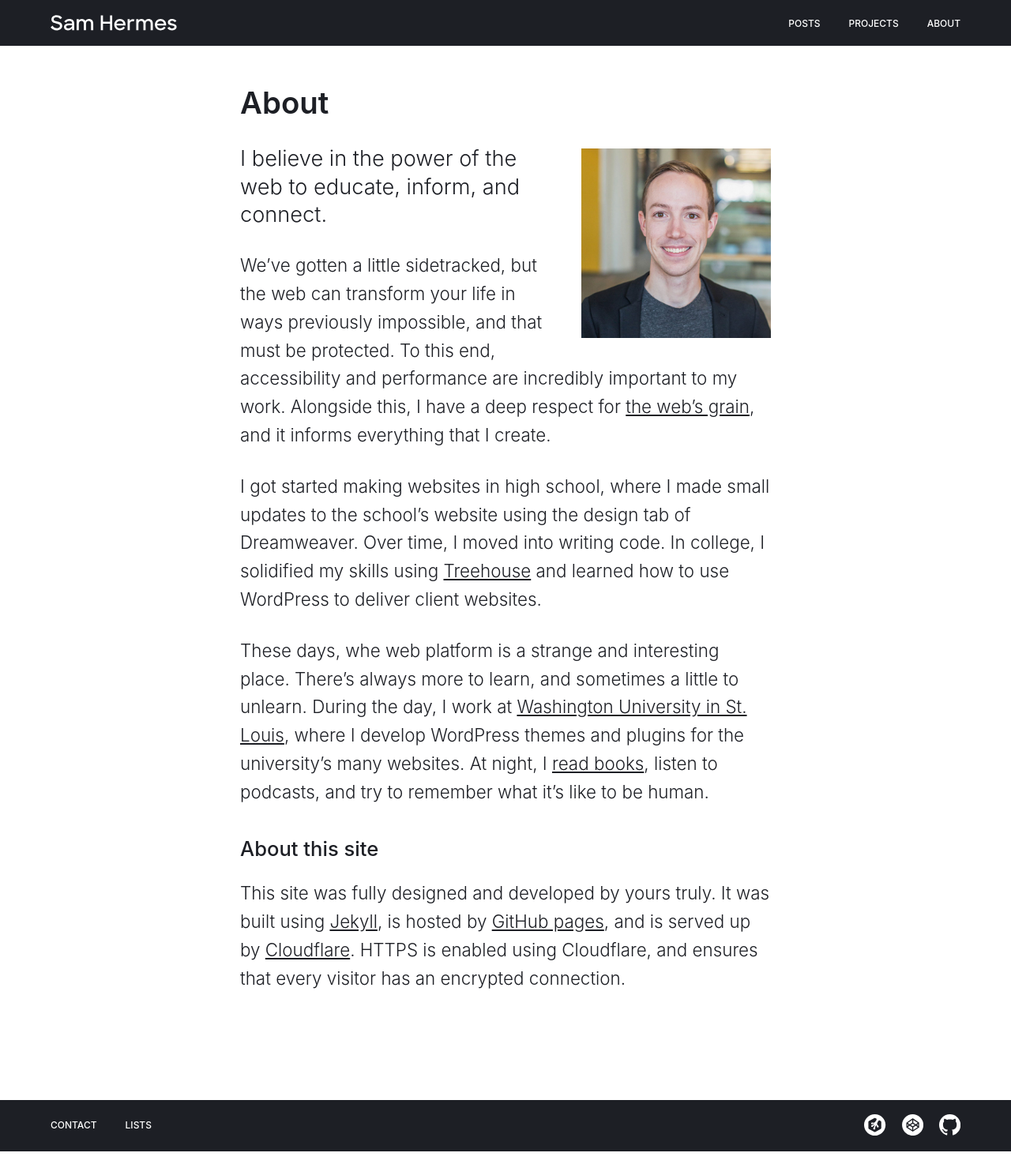
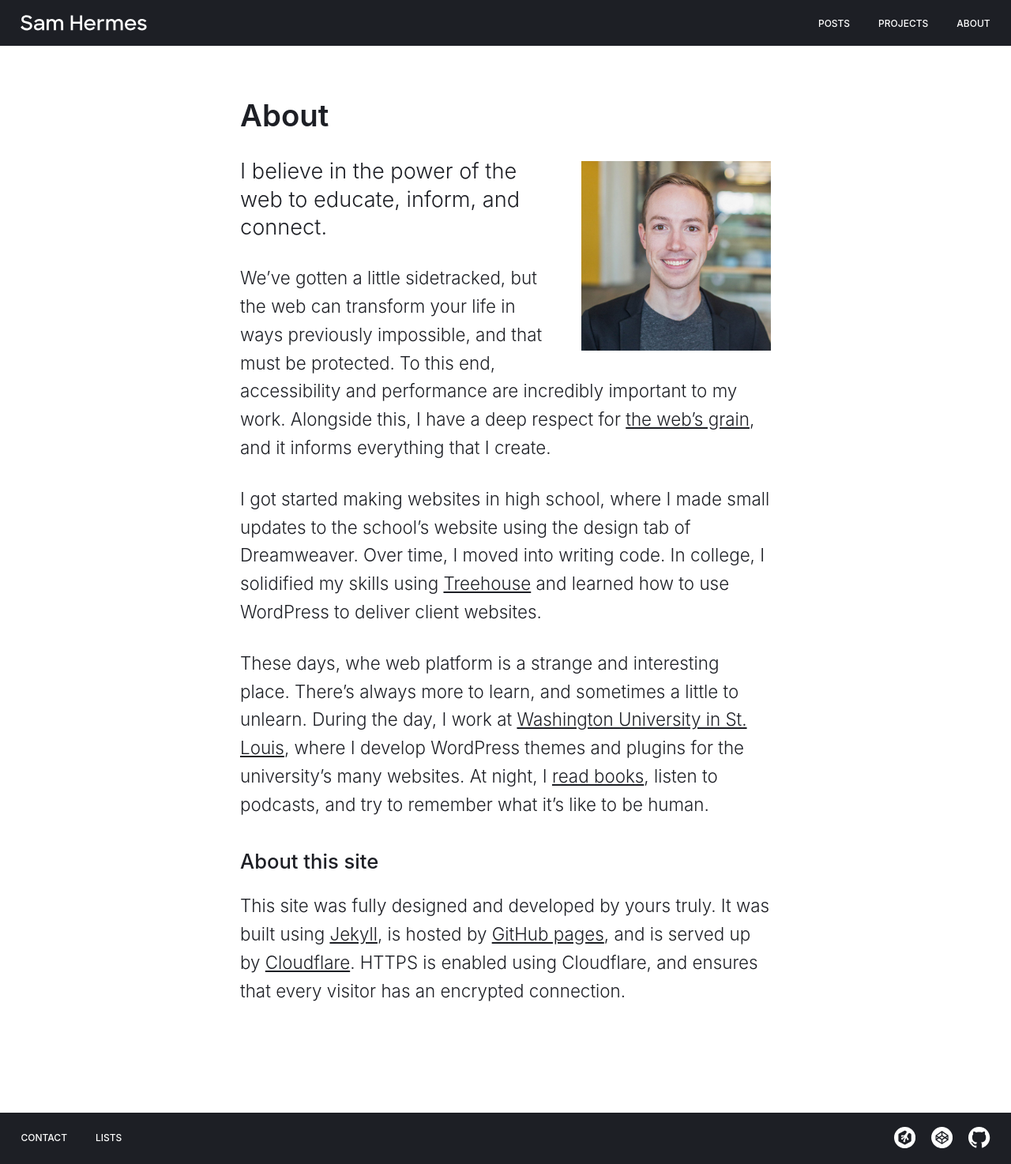
Before and after one commit to samhermes/samhermes.github.io, a Jekyll site: the page built from about.md, in a window 1280 px wide. Shown: the whole page at 79% size. Built offline with Jekyll 4.4.1, drawn with Linux system fonts in a browser that asks for light colours.

Commit message:
A few global changes

```diff
--- a/_sass/_global.scss
+++ b/_sass/_global.scss
@@ -28,9 +28,6 @@
   }
 
   .contain {
-    max-width: 72em;
-    margin: 0 auto;
-
     @media screen and (min-width: 22.5em) {
       display: flex;
       align-items: center;
@@ -121,8 +118,6 @@
   .contain {
     display: flex;
     flex-wrap: wrap;
-    max-width: 72em;
-    margin: 0 auto;
   }
 
   .site-nav {
--- a/_sass/_posts.scss
+++ b/_sass/_posts.scss
@@ -148,7 +148,7 @@
   width: 90%;
 
   @media screen and (min-width: 45.625em) {
-    padding: 3rem 0 6rem;
+    padding: 4rem 0 6rem;
   }
 }
 
```
